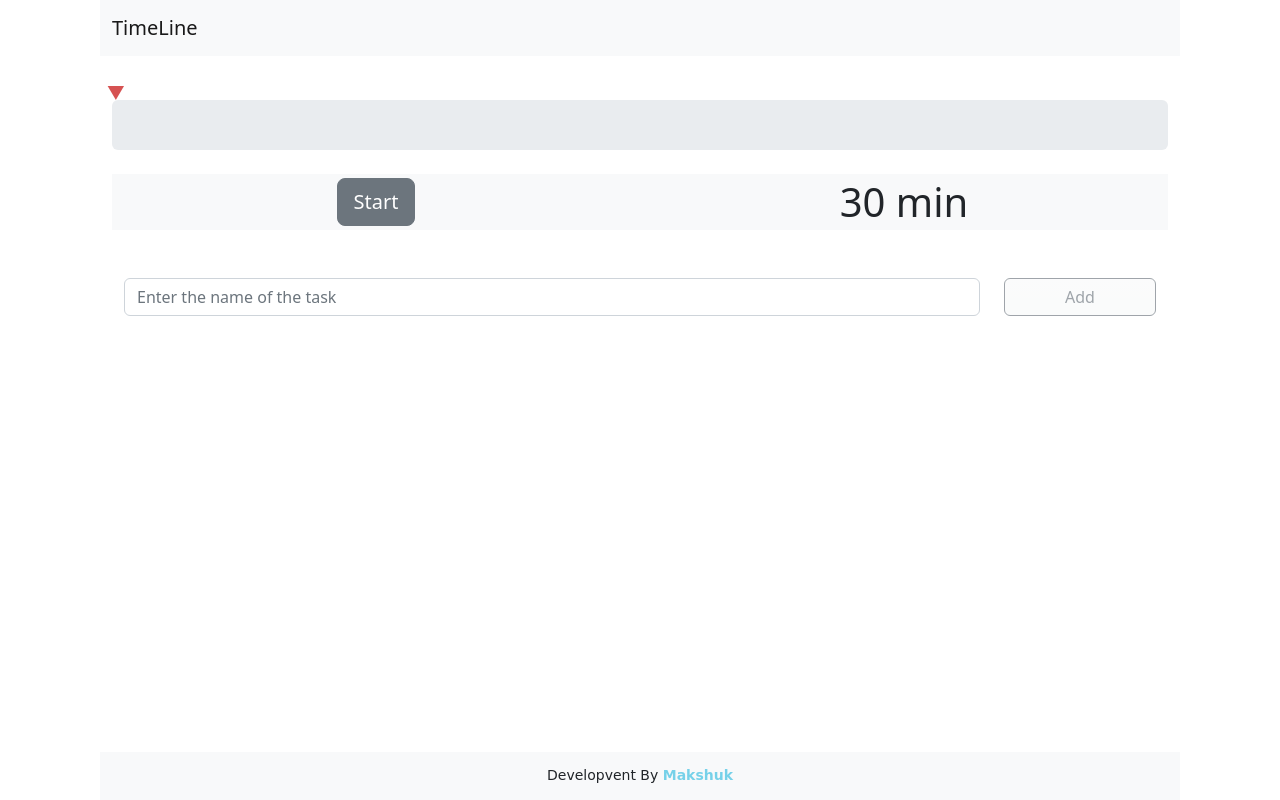
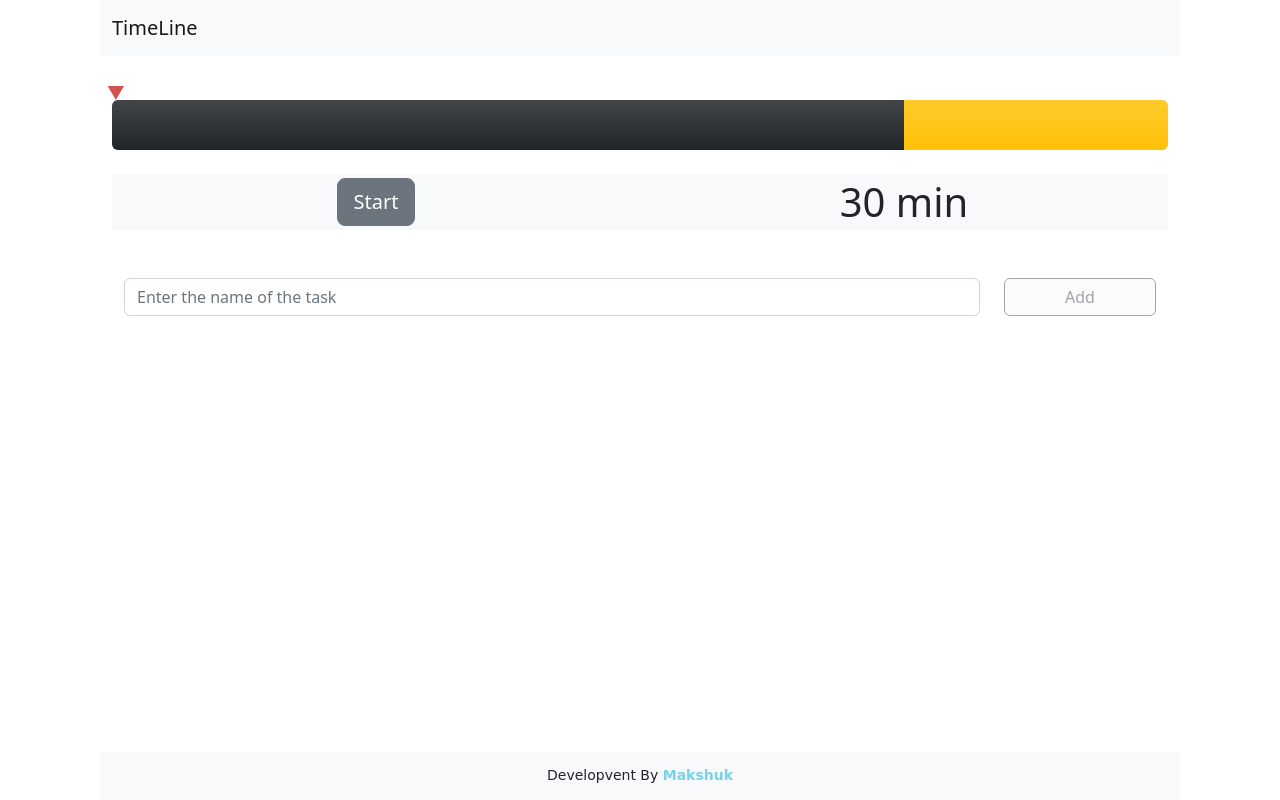
Before and after one commit to MakShuk/TimeLineNE, a website built with webpack: page src/index.html in a window 1280 px wide. Built offline with nearby package versions, Linux system fonts and the light colour scheme; files whose address does not match are found by name; a web font is replaced by a local one.

Commit message:
fix progress bar

```diff
--- a/package.json
+++ b/package.json
@@ -24,10 +24,6 @@
     "webpack-cli": "^4.10.0"
   },
   "devDependencies": {
-    "@babel/cli": "^7.18.9",
-    "@babel/core": "^7.18.9",
-    "@babel/preset-env": "^7.18.9",
-    "core-js": "^3.23.5",
     "postcss": "^8.4.14",
     "postcss-loader": "^7.0.1",
     "webpack-dev-server": "^4.9.3"
--- a/src/index.js
+++ b/src/index.js
@@ -10,7 +10,6 @@ import progressBar from './js/modules/progressBar';
  };
 
  let tasks = {
-   // LINK task
    lastNumber: 4,
    current: [
      {
@@ -19,7 +18,7 @@ import progressBar from './js/modules/progressBar';
        taskState: 'current',
        taskColor: 'bg-warning',
        taskTime: 1,
-       taskProgress: false,
+       taskProgress: true,
      },
      {
        taskId: doId(),
@@ -43,7 +42,7 @@ import progressBar from './js/modules/progressBar';
        taskState: 'current',
        taskColor: 'bg-dark',
        taskTime: 3,
-       taskProgress: false,
+       taskProgress: true,
      },
    ],
    done: [
--- a/src/js/modules/progressBar.js
+++ b/src/js/modules/progressBar.js
@@ -11,15 +11,15 @@ function progressBar(taskObj, selectorProgressBar) {
     replacement ? (el.innerHTML = data) : (el.innerHTML += data);
   };
 
-  const percentageOfTime = (taskObj, id) => {
+  const percentageOfTime = (cloneTaskObj, id) => {
     let fullTime = 0;
     let taskTime = 0;
-    Object.keys().forEach((key) => {
-      if (taskObj[key].taskProgress) {
-        fullTime += taskObj[key].taskTime;
+    cloneTaskObj.current.forEach((e) => {
+      if (e.taskProgress) {
+        fullTime += e.taskTime;
       }
-      if (taskObj[key].taskId === id) {
-        taskTime = taskObj[key].taskTime;
+      if (e.taskId === id) {
+        taskTime = e.taskTime;
       }
     });
     return Math.round((taskTime / fullTime) * 100);
@@ -27,13 +27,17 @@ function progressBar(taskObj, selectorProgressBar) {
 
   const initProgressBar = (taskObj) => {
     setDataEl(selectorProgressBar, '', true);
-    let clone = JSON.parse(JSON.stringify(taskObj));
-    clone.sort((a, b) => (a['taskProgress'] > b['taskProgress'] ? 1 : -1));
-    Object.keys(clone).forEach((key) => {
-      if (clone[key].taskProgress) {
+    let cloneTaskObj = JSON.parse(JSON.stringify(taskObj));
+    cloneTaskObj.current.sort((a, b) =>
+      a['taskProgress'] > b['taskProgress'] ? 1 : -1
+    );
+    cloneTaskObj.current.forEach((e) => {
+      if (e.taskProgress) {
+        console.log(e.taskProgress);
+        console.log(percentageOfTime(cloneTaskObj, e.taskId));
         document.querySelector(selectorProgressBar).innerHTML += initProgressEl(
-          clone[key].taskColor,
-          percentageOfTime(clone, clone[key].taskId)
+          e.taskColor,
+          percentageOfTime(cloneTaskObj, e.taskId)
         );
       }
     });
--- a/webpack.config.js
+++ b/webpack.config.js
@@ -34,25 +34,6 @@ module.exports = {
   module: {
     rules: [
       {
-        test: /\.m?js$/,
-        exclude: /(node_modules|bower_components)/,
-        use: {
-          loader: 'babel-loader',
-          options: {
-            presets: [
-              [
-                '@babel/preset-env',
-                {
-                  debug: true,
-                  corejs: 3,
-                  useBuiltIns: 'usage',
-                },
-              ],
-            ],
-          },
-        },
-      },
-      {
         test: /\.scss$/,
         use: ['style-loader', 'css-loader', 'sass-loader'],
       },
```
Also changed, not shown: dist/filename4368c28dc9945636acc6.js (deleted), dist/filenamed26233303a70482af0bd.js (added), dist/index.html, 3 other files.
